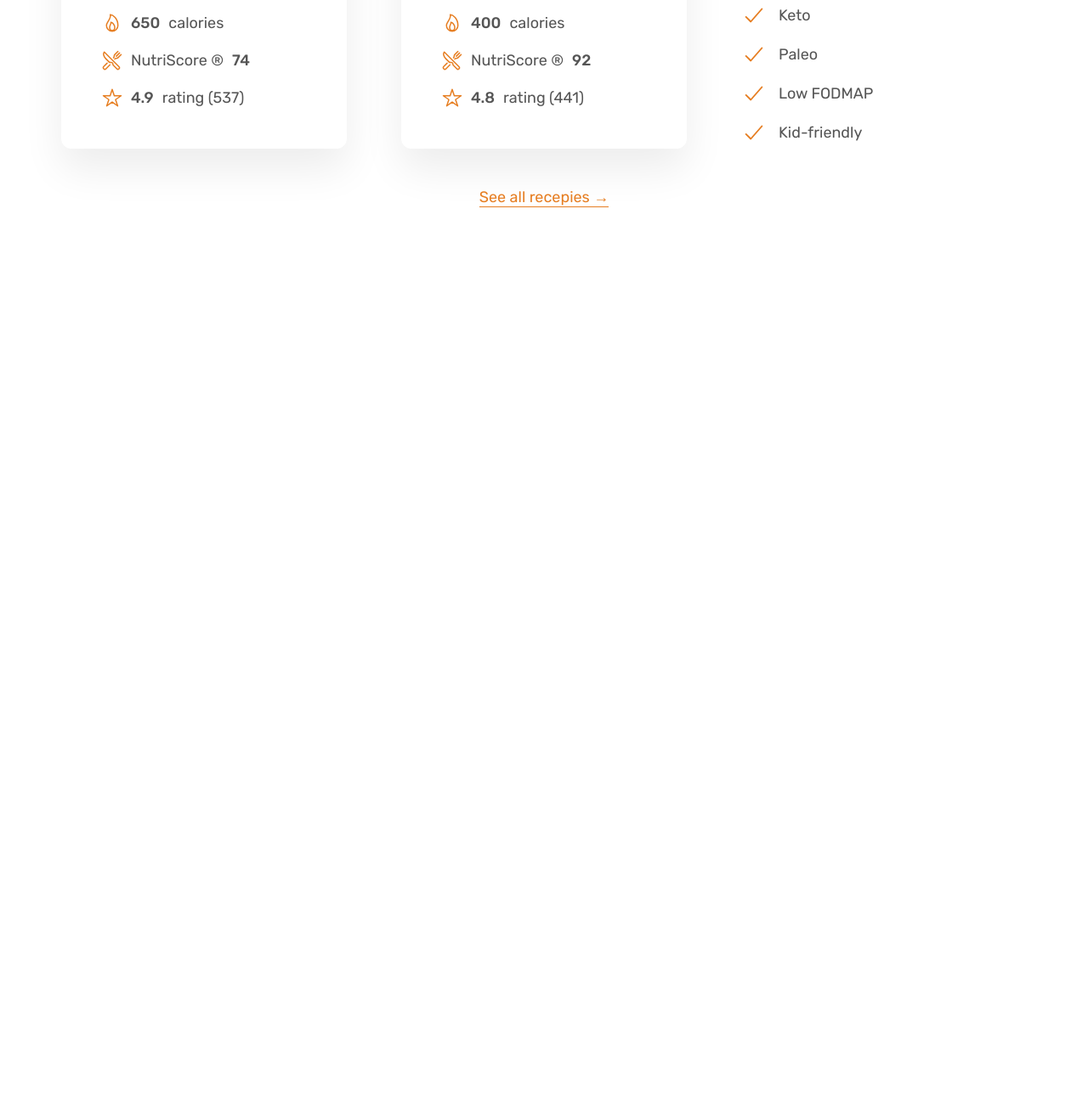
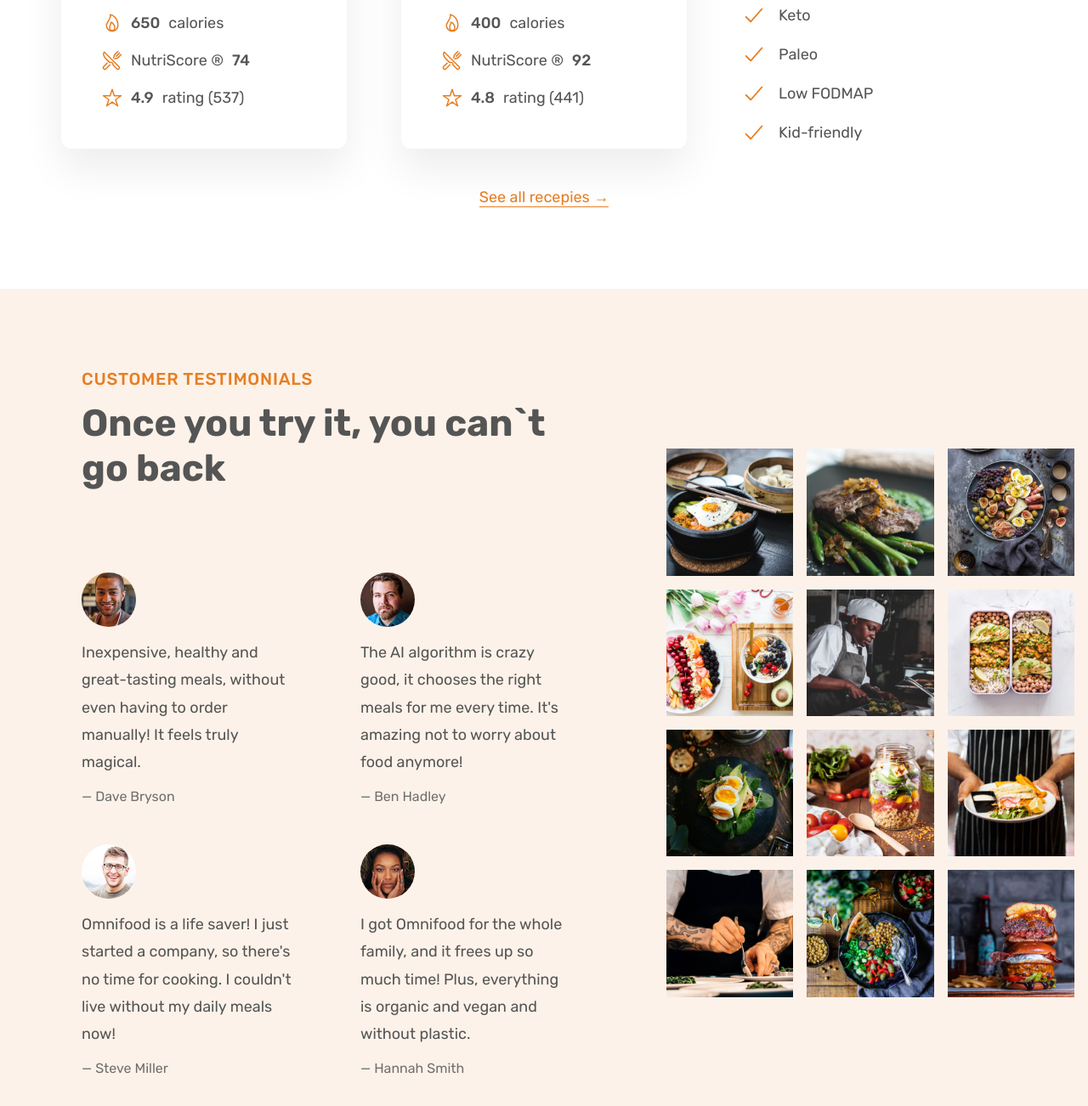
Before and after one commit to yevgen-sydoruk/Omnifood, a plain HTML site: page index.html in a window 1280 px wide. Shown: the part 3385-4687 px from the top of the page at 85% size. Before the commit the page ends 3725 px from the top, so only its background shows below. Drawn offline with nearby package versions, Linux system fonts and the light colour scheme.

Commit message:
Adding testimonials section

```diff
--- a/css/style.css
+++ b/css/style.css
@@ -296,3 +296,58 @@ body {
   height: 3rem;
   color: #e67e22;
 }
+
+/* ##### Testimonials Component ##### */
+.section-testimonials {
+  background-color: #fdf2e9;
+  display: grid;
+  grid-template-columns: 60fr 40fr;
+  align-items: center;
+}
+.testimonials-container {
+  padding: 9.6rem;
+}
+.testimonials {
+  display: grid;
+  grid-template-columns: 1fr 1fr;
+  row-gap: 4.8rem;
+  column-gap: 8rem;
+}
+.testimonial {
+}
+.testimonial-img {
+  width: 6.4rem;
+  border-radius: 50%;
+  margin-bottom: 1.2rem;
+}
+
+.testimonial-text {
+  font-size: 1.8rem;
+  line-height: 1.8;
+  margin-bottom: 1.6rem;
+}
+.testimonial-name {
+  font-size: 1.6rem;
+  color: #6f6f6f;
+}
+
+.gallery {
+  display: grid;
+  grid-template-columns: repeat(3, 1fr);
+  gap: 1.6rem;
+  padding: 1.6rem;
+}
+
+.gallery-item {
+  overflow: hidden;
+}
+
+.gallery-item img {
+  display: block;
+  width: 100%;
+  transition: all 500ms;
+}
+
+.gallery-item img:hover {
+  transform: scale(1.15);
+}
--- a/index.html
+++ b/index.html
@@ -236,6 +236,138 @@
           <a href="#" class="link">See all recepies &rarr;</a>
         </div>
       </section>
+      <!-- SECTION TESTIMONIALS -->
+      <section class="section-testimonials">
+        <div class="testimonials-container">
+          <span class="subheading">Customer testimonials</span>
+          <h2 class="header-secondary">Once you try it, you can`t go back</h2>
+
+          <div class="testimonials">
+            <figure class="testimonial">
+              <img src="img/customers/dave.jpg" alt="Dave Bryson photo" class="testimonial-img" />
+              <blockquote class="testimonial-text">
+                Inexpensive, healthy and great-tasting meals, without even having to order manually!
+                It feels truly magical.
+              </blockquote>
+              <p class="testimonial-name">&mdash; Dave Bryson</p>
+            </figure>
+            <figure class="testimonial">
+              <img src="img/customers/ben.jpg" alt="Ben Hadley photo" class="testimonial-img" />
+              <blockquote class="testimonial-text">
+                The AI algorithm is crazy good, it chooses the right meals for me every time. It's
+                amazing not to worry about food anymore!
+              </blockquote>
+              <p class="testimonial-name">&mdash; Ben Hadley</p>
+            </figure>
+            <figure class="testimonial">
+              <img src="img/customers/steve.jpg" alt="Steve Miller photo" class="testimonial-img" />
+              <blockquote class="testimonial-text">
+                Omnifood is a life saver! I just started a company, so there's no time for cooking.
+                I couldn't live without my daily meals now!
+              </blockquote>
+              <p class="testimonial-name">&mdash; Steve Miller</p>
+            </figure>
+            <figure class="testimonial">
+              <img
+                src="img/customers/hannah.jpg"
+                alt="Hannah Smith photo"
+                class="testimonial-img"
+              />
+              <blockquote class="testimonial-text">
+                I got Omnifood for the whole family, and it frees up so much time! Plus, everything
+                is organic and vegan and without plastic.
+              </blockquote>
+              <p class="testimonial-name">&mdash; Hannah Smith</p>
+            </figure>
+          </div>
+        </div>
+        <div class="gallery">
+          <figure class="gallery-item">
+            <img
+              src="img/gallery/gallery-1.jpg"
+              alt="Photo of beautifully arranged food"
+              class="gallery-img"
+            />
+          </figure>
+          <figure class="gallery-item">
+            <img
+              src="img/gallery/gallery-2.jpg"
+              alt="Photo of beautifully arranged food"
+              class="gallery-img"
+            />
+          </figure>
+          <figure class="gallery-item">
+            <img
+              src="img/gallery/gallery-3.jpg"
+              alt="Photo of beautifully arranged food"
+              class="gallery-img"
+            />
+          </figure>
+          <figure class="gallery-item">
+            <img
+              src="img/gallery/gallery-4.jpg"
+              alt="Photo of beautifully arranged food"
+              class="gallery-img"
+            />
+          </figure>
+          <figure class="gallery-item">
+            <img
+              src="img/gallery/gallery-5.jpg"
+              alt="Photo of beautifully arranged food"
+              class="gallery-img"
+            />
+          </figure>
+          <figure class="gallery-item">
+            <img
+              src="img/gallery/gallery-6.jpg"
+              alt="Photo of beautifully arranged food"
+              class="gallery-img"
+            />
+          </figure>
+          <figure class="gallery-item">
+            <img
+              src="img/gallery/gallery-7.jpg"
+              alt="Photo of beautifully arranged food"
+              class="gallery-img"
+            />
+          </figure>
+          <figure class="gallery-item">
+            <img
+              src="img/gallery/gallery-8.jpg"
+              alt="Photo of beautifully arranged food"
+              class="gallery-img"
+            />
+          </figure>
+          <figure class="gallery-item">
+            <img
+              src="img/gallery/gallery-9.jpg"
+              alt="Photo of beautifully arranged food"
+              class="gallery-img"
+            />
+          </figure>
+          <figure class="gallery-item">
+            <img
+              src="img/gallery/gallery-10.jpg"
+              alt="Photo of beautifully arranged food"
+              class="gallery-img"
+            />
+          </figure>
+          <figure class="gallery-item">
+            <img
+              src="img/gallery/gallery-11.jpg"
+              alt="Photo of beautifully arranged food"
+              class="gallery-img"
+            />
+          </figure>
+          <figure class="gallery-item">
+            <img
+              src="img/gallery/gallery-12.jpg"
+              alt="Photo of beautifully arranged food"
+              class="gallery-img"
+            />
+          </figure>
+        </div>
+      </section>
     </main>
     <script
       type="module"
```
